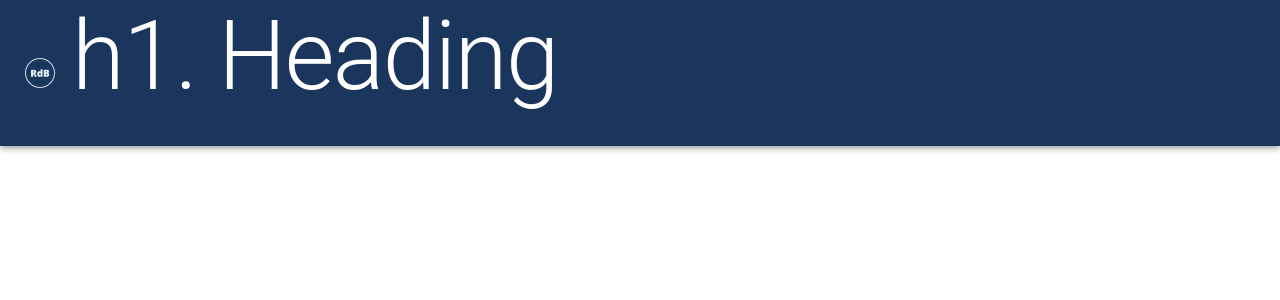
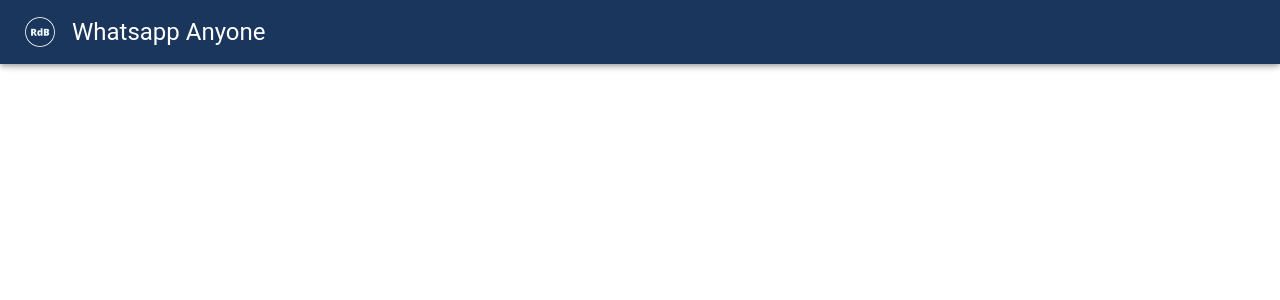
Before and after one commit to roblkdeboer/whatsapp-anyone, a React (Vite) app: page / in a window 1280 px wide. Shown: the top 300 px of the page. Built offline with nearby package versions, Linux system fonts and the light colour scheme.

Commit message:
Add title in header

```diff
--- a/src/components/Header.tsx
+++ b/src/components/Header.tsx
@@ -12,9 +12,7 @@ export default function Header() {
           style={{ width: '2rem', marginRight: '1rem' }}
         />{' '}
         {/* App icon */}
-        <Typography variant="h1" gutterBottom>
-          h1. Heading
-        </Typography>
+        <Typography variant="h5">Whatsapp Anyone</Typography>
       </Toolbar>
     );
   };
```
